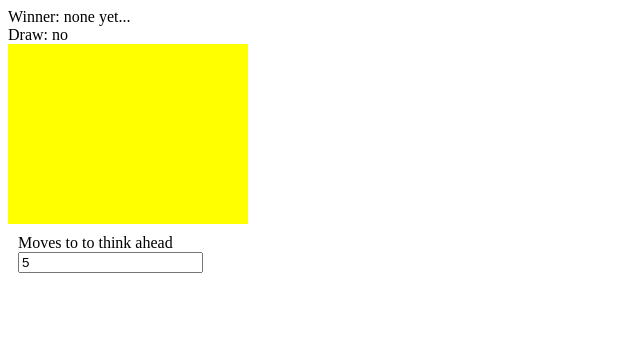
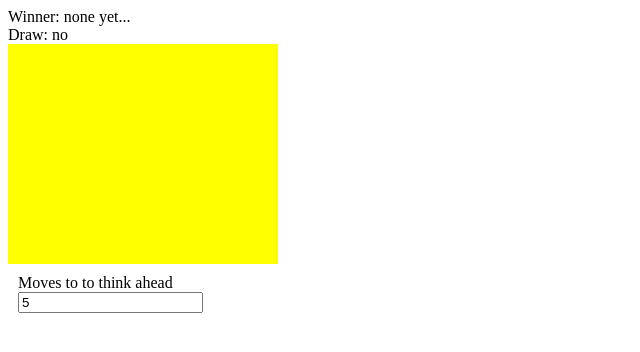
Before and after one commit to RyanMarcus/connect4, a plain HTML site: page ui/index.html in a window 1280 px wide. Shown: the whole page, without its empty margins (0-640 px from the left). Drawn offline with Linux system fonts and the light colour scheme.

Commit message:
wider board

```diff
--- a/ui/index.html
+++ b/ui/index.html
@@ -44,7 +44,7 @@
 	<img src="ajax-loader.gif" ng-show="thinking" />
       </div>
 
-      <svg width="240" height="180">
+      <svg width="270" height="220">
 	<rect width="100%" height="100%" style="fill: yellow;" />
 	<g ng-repeat="row in board" transform="translate(30, {{ ($index + 1) * 25 }})">
 	  <circle ng-repeat="col in row track by $index" cx="{{ $index * 30 }}" cy="0" r="11" class="hlc" ng-show="isOver[$index]" />
```
